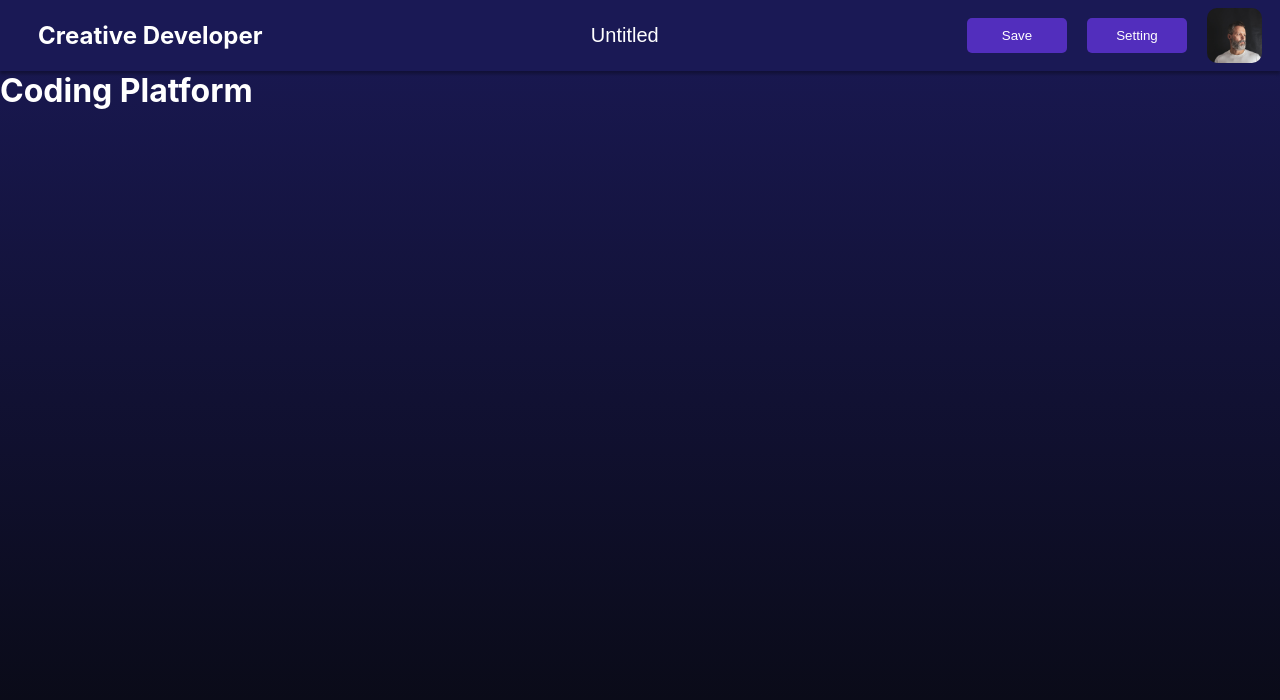
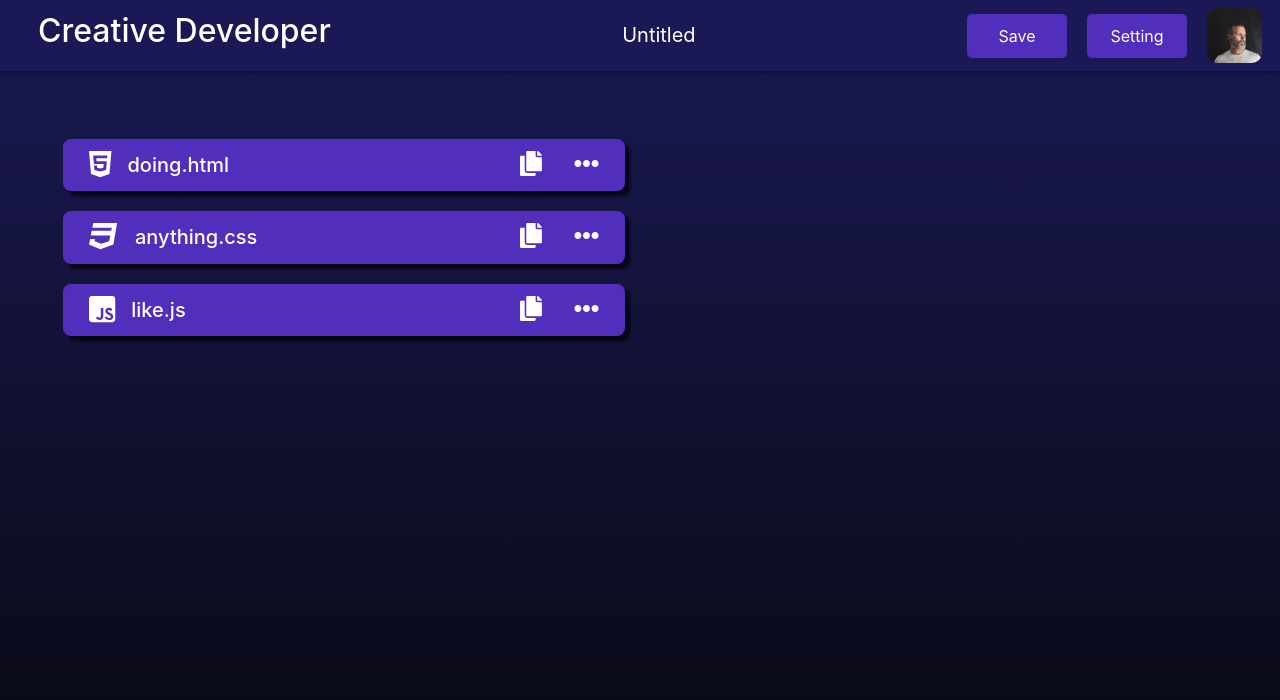
Before and after one commit to Bhavesh588/creativedesigner, a React (Create React App) app: page / in a window 1280 px wide. Shown: the top 700 px of the page. Built offline with nearby package versions, Linux system fonts and the light colour scheme.

Commit message:
Filename half completed

```diff
--- a/package.json
+++ b/package.json
@@ -3,6 +3,10 @@
   "version": "0.1.0",
   "private": true,
   "dependencies": {
+    "@fortawesome/fontawesome-svg-core": "^1.2.36",
+    "@fortawesome/free-brands-svg-icons": "^5.15.4",
+    "@fortawesome/free-solid-svg-icons": "^5.15.4",
+    "@fortawesome/react-fontawesome": "^0.1.16",
     "@testing-library/jest-dom": "^5.16.1",
     "@testing-library/react": "^12.1.2",
     "@testing-library/user-event": "^13.5.0",
--- a/public/index.html
+++ b/public/index.html
@@ -15,6 +15,7 @@
       user's mobile device or desktop. See https://developers.google.com/web/fundamentals/web-app-manifest/
     -->
     <link rel="manifest" href="%PUBLIC_URL%/manifest.json" />
+    <link rel="stylesheet" href= "https://maxcdn.bootstrapcdn.com/bootstrap/4.0.0/css/bootstrap.min.css">
     <!--
       Notice the use of %PUBLIC_URL% in the tags above.
       It will be replaced with the URL of the `public` folder during the build.
--- a/src/App.js
+++ b/src/App.js
@@ -8,7 +8,7 @@ import Navigationbar from './Components/Navigationbar/Navigationbar';
 function App() {
 	return (
 		<div className='App'>
-            <div className='l'>
+            <div>
                 <Navigationbar />
                 <CodingPlatform />
             </div>
--- a/src/App.scss
+++ b/src/App.scss
@@ -6,6 +6,6 @@
 
     .App {
         height: 100vh;
-        background-image: linear-gradient(rgb(26, 25, 85), rgb(8, 9, 16));
+        background-image: linear-gradient($color5, $color6);
     }
 }
--- /dev/null
+++ b/src/Components/Files/Files.js
@@ -0,0 +1,59 @@
+import React, { useState } from 'react';
+
+import '../FontAwesomeIcons'
+import { FontAwesomeIcon } from '@fortawesome/react-fontawesome'
+
+import './Files.scss'
+
+const Files = ({ filename }) => {
+
+    const [collapse, setCollapse] = useState(false)
+
+    const lang = () => {
+        var spliting = filename.split('.')
+        if(spliting[1] === 'html') return 'html5'
+        if(spliting[1] === 'css') return 'css3'
+        if(spliting[1] === 'js') return 'js-square'
+    }
+
+    const Expanding = () => {
+        if(!collapse) {
+            document.getElementById(filename).style.height = '100px'
+            document.getElementById(filename).style.marginTop = '10px'
+            setCollapse(!collapse)
+        } else {
+            document.getElementById(filename).style.height = '0px'
+            document.getElementById(filename).style.marginTop = '0px'
+            setCollapse(!collapse)
+        }
+    }
+
+    return (
+        <div className='files_main'>
+            {/* Header of the Files */}
+            <div className='files' onClick={Expanding}>
+                {/* File Name */}
+                <div className='file_name'>
+                    <span className='mx-3'>
+                        <FontAwesomeIcon icon={['fab', lang()]} style={{ fontSize: 30 }} />
+                    </span>
+                    <h5>{filename}</h5>
+                </div>
+                {/* Copy and more options */}
+                <div className='file_option'>
+                    <span className='mx-3'>
+                        <FontAwesomeIcon icon='copy' style={{ fontSize: 25 }} />
+                    </span>
+                    <span className='mx-3'>
+                        <FontAwesomeIcon icon='ellipsis-h' style={{ fontSize: 25 }} />
+                    </span>
+                </div>
+            </div>
+            {/* Code of the Files */}
+            <div className='file_code' id={filename}>
+            </div>
+        </div>
+    );
+};
+
+export default Files;
--- /dev/null
+++ b/src/Components/Files/Files.scss
@@ -0,0 +1,51 @@
+@import '../../responsive/variables';
+
+.files_main {
+    background-color: $color3;
+    padding: 10px;
+    border-radius: 8px;
+    margin: 20px 0px;
+    color: rgba($color: #000000, $alpha: 0.7);
+    box-shadow: 5px 5px 3px;
+    transition: 0.1s ease-in-out;
+
+    &:hover {
+        box-shadow: 8px 8px 3px;
+        transform: translateX(-5px) translateY(-5px);
+        cursor: pointer;
+    }
+
+    .files {
+        display: flex;
+        justify-content: space-between;
+
+        .file_name {
+            display: flex;
+            align-items: center;
+
+            h5 {
+                margin: 0;
+            }
+        }
+
+        .file_option {
+            display: flex;
+            align-items: center;
+        }
+    }
+
+    .file_code {
+        background-color: $color4;
+        height: 0px;
+        width: 100%;
+        margin-top: 0px;
+        transition: 0.1s ease-in-out;
+    }
+
+    .file_footer {
+        p {
+            margin: 0;
+            margin-top: 5px;
+        }
+    }
+}
--- /dev/null
+++ b/src/Components/FontAwesomeIcons/index.js
@@ -0,0 +1,5 @@
+import { library } from '@fortawesome/fontawesome-svg-core';
+import { fab } from '@fortawesome/free-brands-svg-icons';
+import { faCopy, faEllipsisH } from '@fortawesome/free-solid-svg-icons'
+
+library.add(fab, faCopy, faEllipsisH)
--- a/src/Pages/CodingPlatform/CodingPlatform.js
+++ b/src/Pages/CodingPlatform/CodingPlatform.js
@@ -1,11 +1,25 @@
 import React from 'react';
 
 import './CodingPlatform.scss'
+import Files from '../../Components/Files/Files';
 
 const CodingPlatform = () => {
 	return (
 		<div className='codingplatform'>
-            <h1>Coding Platform</h1>
+            <div className='container-fluid'>
+                <div className='row p-5'>
+                    {/* All Code Files Names */}
+                    <div className='col-lg'>
+                        <Files filename="doing.html" />
+                        <Files filename="anything.css" />
+                        <Files filename="like.js" />
+                    </div>
+                    {/* Live Preview, Console, etc... */}
+                    <div className='col-lg'>
+
+                    </div>
+                </div>
+            </div>
 		</div>
 	);
 };
--- a/src/responsive/_variables.scss
+++ b/src/responsive/_variables.scss
@@ -3,6 +3,8 @@ $color1: #000;
 $color2: #fff;
 $color3: #522ebd;
 $color4: #1a1955;
+$color5: rgb(26, 25, 85);
+$color6: rgb(8, 9, 16);
 
 //Font Color
 $fontcolor: white;
```
Also changed, not shown: 1 other file (tests, documents, lock files or other folders).
